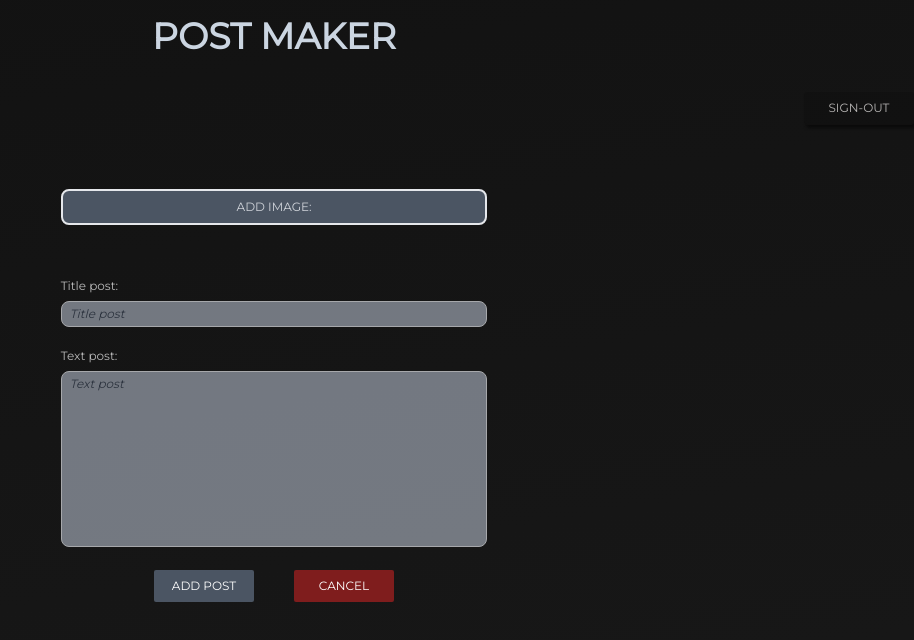
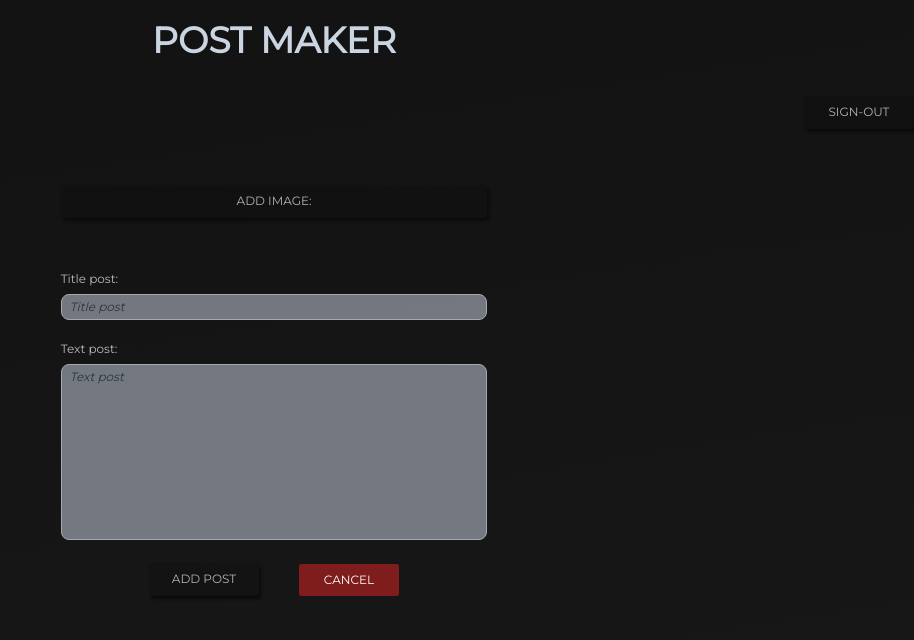
Before and after one commit to HeikkeB/PostMaker, a React (Create React App) app in the folder client/: page /new in a window 1280 px wide. Shown: the top 640 px of the page, without its empty margins (366-1280 px from the left). Built offline with nearby package versions, Linux system fonts and the light colour scheme; no server answers.

Commit message:
feat: make nav link

```diff
--- a/client/src/components/Layout.jsx
+++ b/client/src/components/Layout.jsx
@@ -5,7 +5,7 @@ export default function Layout({ children }) {
   return (
     <>
       <div className="container mx-auto">
-      <div className='flex justify-center items-center pt-4 pb-5'>
+      <div className='flex justify-center items-center pt-5 pb-5'>
         <h1 className='text-slate-300 font-black text-4xl'>POST MAKER</h1>
       </div>
         <NavBar />
--- a/client/src/components/NavBar.jsx
+++ b/client/src/components/NavBar.jsx
@@ -20,14 +20,14 @@ export default function NavBar() {
       {isAuth && (
         <ul className="flex gap-8">
           <li>
-            <NavLink to="/" className="text-xs text-gray-400 hover:text-[#fcb79e]">
+            <NavLink to="/" className="navLink">
               Home
             </NavLink>
           </li>
           <li>
             <NavLink
               to="/posts"
-              className="text-xs text-gray-400 hover:text-[#fcb79e]"
+              className="navLink"
             >
               My Posts
             </NavLink>
@@ -35,7 +35,7 @@ export default function NavBar() {
           <li>
             <NavLink
               to="/new"
-              className="text-xs text-gray-400 hover:text-[#fcb79e]"
+              className="navLink"
             >
               Add Post
             </NavLink>
--- a/client/src/index.css
+++ b/client/src/index.css
@@ -24,7 +24,7 @@
 }
 
 nav .active {
-  color:#FD8558;
+  color:#d05528;
 }
 
 .titlePage {
@@ -113,6 +113,45 @@ nav .active {
   box-shadow: 1px 1px 1px #712002;
 }
 
-.btnSing {
+.navLink {
+  font-size: 0.75rem;/* 12px */
+    line-height: 1rem;/* 16px */
+    color: rgb(203 213 225);
+    text-transform: uppercase;
+}
 
+.navLink:hover {
+ color:#FD8558;
 }
+
+.btnPageBig {
+  display: flex;
+  justify-content: center;
+  align-items: center;
+  font-size: 0.75rem;/* 12px */
+  line-height: 1rem;/* 16px */
+  color: #b5b3b2;
+  border-radius: 0.25rem;/* 4px */
+  padding-top: 0.5rem;/* 8px */
+  padding-bottom: 0.5rem;/* 8px */
+  padding-left: 0.25rem;/* 4px */
+  padding-right: 0.25rem;/* 4px */
+  box-shadow: 2px 3px 3px #0b0b0b;
+  background-color: rgba(0, 0, 0, .15);
+  border-bottom: 1px solid #111010;
+  width: 100%;
+  cursor: pointer;
+  text-transform: uppercase;
+}
+
+.btnPageBig:hover {
+  box-shadow: 2px 2px 4px #802302;
+  border-bottom: 1px solid #e6683a;
+  color: #e6683a;
+}
+
+.btnPageBig:active {
+  border-bottom: 1px solid #e6683a;
+  transform: translateY(2px);
+  box-shadow: 1px 1px 1px #712002;
+}
--- a/client/src/pages/AddPostPage.jsx
+++ b/client/src/pages/AddPostPage.jsx
@@ -47,7 +47,7 @@ export default function AddPostPage() {
         className="w-1/3 mx-auto py-10"
         onSubmit={(e) => e.preventDefault()}
       >
-        <label className="text-gray-300 py-2 bg-gray-600 text-xs mt-2 flex items-center justify-center border-2 border-solid cursor-pointer rounded-lg">
+        <label className="btnPageBig">
           ADD IMAGE:
           <input
             type="file"
@@ -84,7 +84,7 @@ export default function AddPostPage() {
           <button
           type='button'
             onClick={submitHandler}
-            className="flex justify-center items-center bg-gray-600 text-xs text-white rounded-sm py-2 px-1 w-[100px]"
+            className="btnPage"
           >
             ADD POST
           </button>
```
